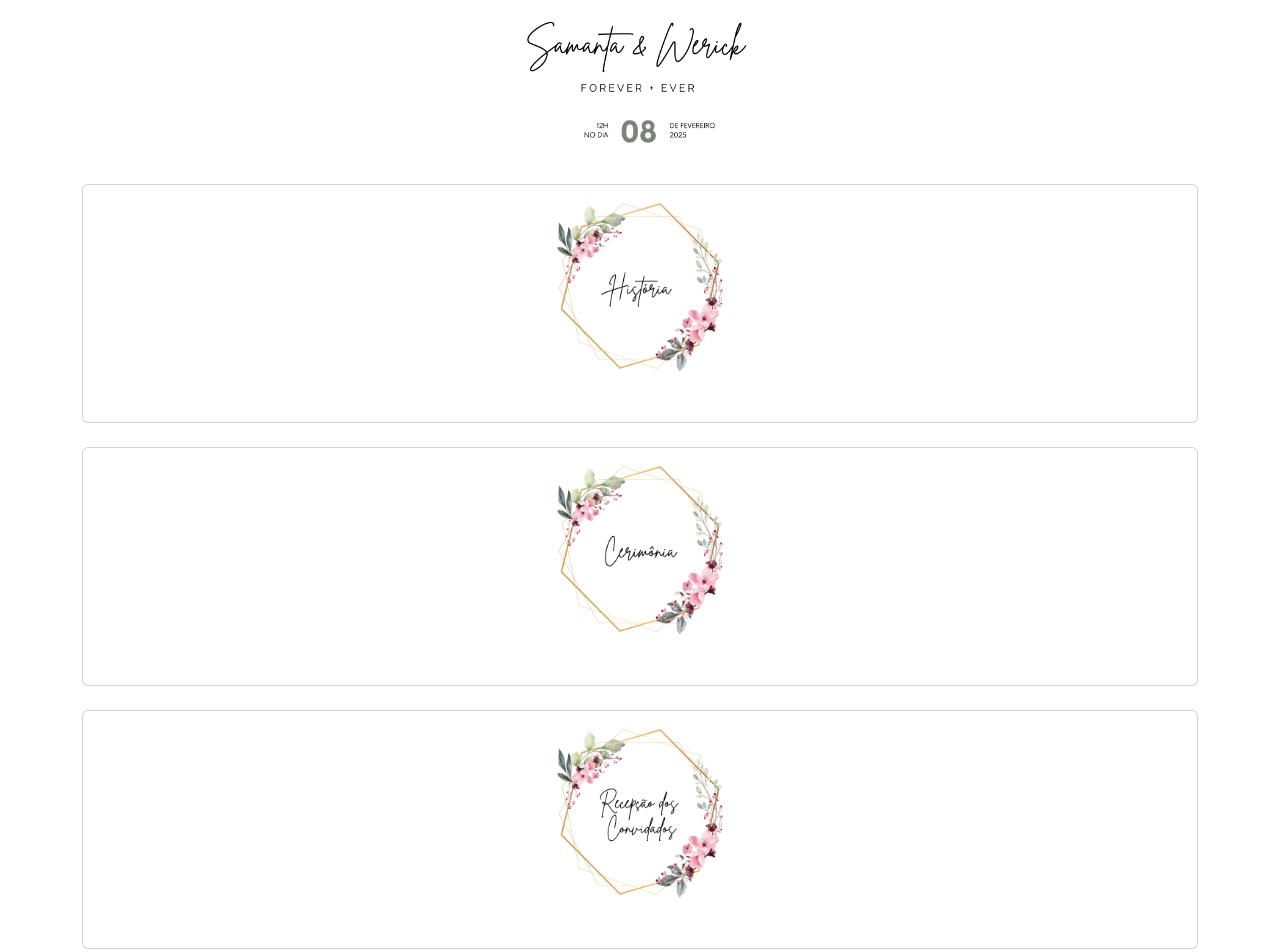
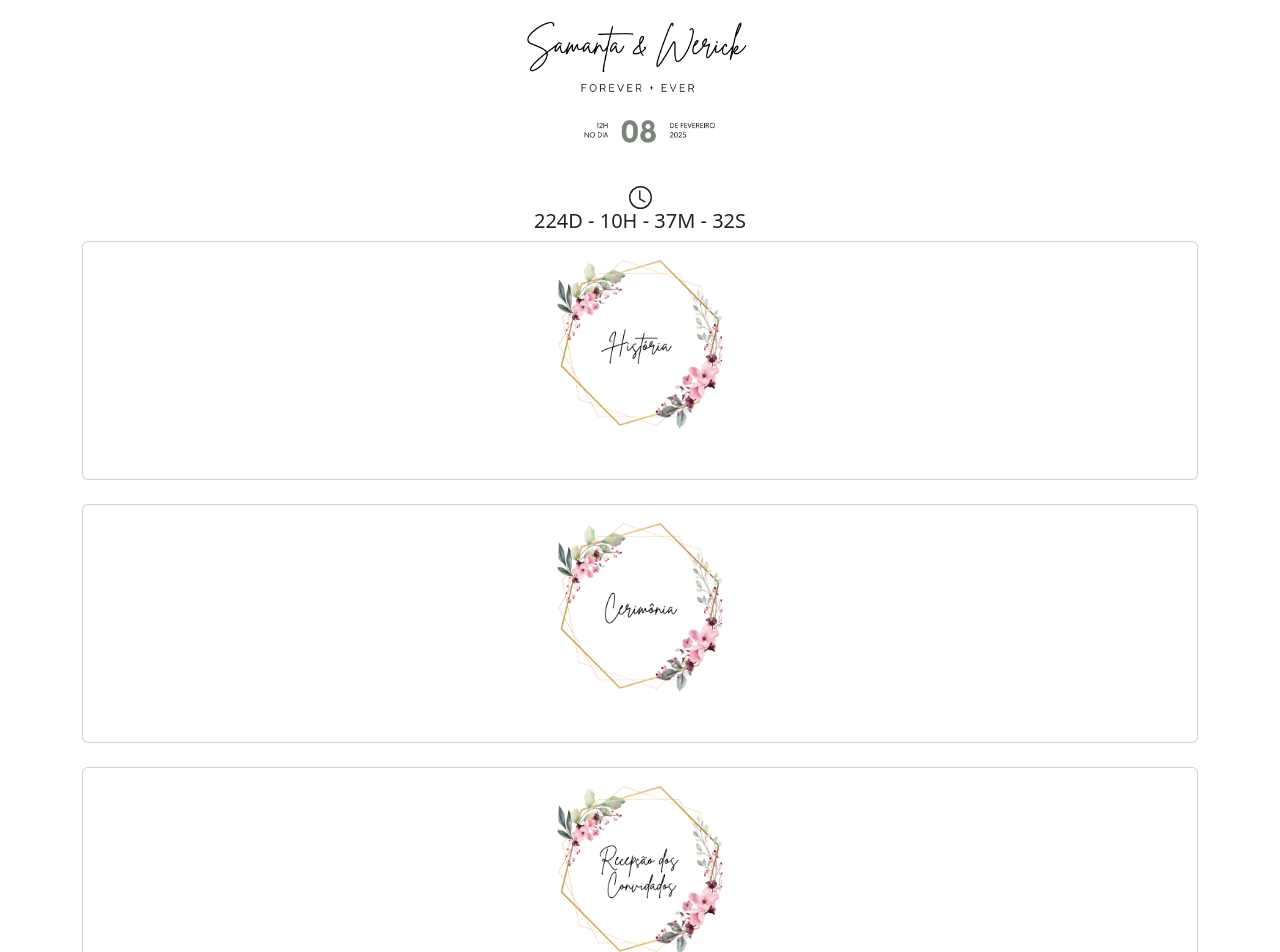
Before and after one commit to wericksilva/wedding-app, a Next.js app: page / in a window 1280 px wide. Shown: the top 952 px of the page. Built offline with nearby package versions, Linux system fonts and the light colour scheme.

Commit message:
countDownDate

```diff
--- a/src/app/page.js
+++ b/src/app/page.js
@@ -1,168 +1,117 @@
-import Image from "next/image";
-import styles from "./page.module.css";
+"use client"
 
-// or less ideally
+import { useState, useEffect } from "react";
+import Image from 'next/image';
+import styles from './page.module.css';
 import { Button } from 'react-bootstrap';
+
 export default function Home() {
+    const [timeLeft, setTimeLeft] = useState('');
+
+    useEffect(() => {
+        const countDownDate = new Date("Feb 8, 2025 00:00:00").getTime();
+
+        const updateCountdown = () => {
+            const now = new Date().getTime();
+            const distance = countDownDate - now;
+
+            if (distance < 0) {
+                setTimeLeft("EXPIRED");
+                return;
+            }
+
+            const days = Math.floor(distance / (1000 * 60 * 60 * 24));
+            const hours = Math.floor((distance % (1000 * 60 * 60 * 24)) / (1000 * 60 * 60));
+            const minutes = Math.floor((distance % (1000 * 60 * 60)) / (1000 * 60));
+            const seconds = Math.floor((distance % (1000 * 60)) / 1000);
+
+            setTimeLeft(`${days}D - ${hours}H - ${minutes}M - ${seconds}S`);
+        };
+
+        const interval = setInterval(updateCountdown, 1000);
+        return () => clearInterval(interval);
+    }, []);
+
     return (
         <>
-            {/*
-            <header className="bg-success py-3">
             <div className="container">
-                    <nav className="navbar navbar-expand-lg navbar-dark">
-                        <div className="container-fluid">
-                            <a className="navbar-brand" href="/">Samanta & Werick</a>
-                            <button className="navbar-toggler" type="button" data-bs-toggle="collapse" data-bs-target="#navbarSupportedContent" aria-controls="navbarSupportedContent" aria-expanded="false" aria-label="Toggle navigation">
-                                <span className="navbar-toggler-icon"></span>
-                            </button>
-                            <div className="collapse navbar-collapse" id="navbarSupportedContent">
-                                <ul className="navbar-nav ms-auto mb-2 mb-lg-0">
-                                    <li className="nav-item">
-                                        <a className="nav-link" href="/">Inicio</a>
-                                    </li>
-                                    <li className="nav-item">
-                                        <a className="nav-link" href="/">Cerimonia</a>
-                                    </li>
-                                    <li className="nav-item">
-                                        <a className="nav-link" href="/">Recepção</a>
-                                    </li>
-                                    <li className="nav-item">
-                                        <a className="nav-link" href="/">Capsula do tempo</a>
-                                    </li>
-                                    <li className="nav-item">
-                                        <a className="nav-link" href="/">Lista presente</a>
-                                    </li>
-                                </ul>
-                            </div>
-                        </div>
-                    </nav>
-                </div>
-            </header>
-            */}
-            <body>
-                <div className="container">
-                    <div className="text-center"> {/* Corrigido: className para text-center */}
-                        <img src="./imagens/baner.svg" width="352px" className="me-12" alt="Banner" /> {/* Corrigido: atributo className */}
+                <div className="text-center">
+                    <img src="./imagens/baner.svg" width="352px" className="me-12" alt="Banner" />
                 </div>
             </div>
 
-
-                <div className="container text-center" >
-
-
-                    <div class="card  mt-2">
             <div className="container">
-
-                            <div className="text-center"> {/* Corrigido: className para text-center */}
-                                <img src="./imagens/historia.svg" width="352px" height="205px" className="me-12" alt="Historia" /> {/* Corrigido: atributo className */}
+                <div className="text-center mt-2">
+                    <svg xmlns="http://www.w3.org/2000/svg" width="23" height="23" fill="currentColor" class="bi bi-clock" viewBox="0 0 16 16">
+                        <path d="M8 3.5a.5.5 0 0 0-1 0V9a.5.5 0 0 0 .252.434l3.5 2a.5.5 0 0 0 .496-.868L8 8.71z" />
+                        <path d="M8 16A8 8 0 1 0 8 0a8 8 0 0 0 0 16m7-8A7 7 0 1 1 1 8a7 7 0 0 1 14 0" />
+                    </svg>
+                    <h5>{timeLeft}</h5>
+                </div>
             </div>
 
+            <div className="container text-center">
+                <div className="card mt-2">
+                    <div className="container">
+                        <div className="text-center">
+                            <img src="./imagens/historia.svg" width="352px" height="205px" className="me-12" alt="Historia" />
                         </div>
-                        <div class="card-body">
-                       {/**
-                        *
-                                <svg xmlns="http://www.w3.org/2000/svg" color="green" width="42" height="60" fill="currentColor" class="bi bi-film" viewBox="0 0 16 16">
-                                    <path d="M0 1a1 1 0 0 1 1-1h14a1 1 0 0 1 1 1v14a1 1 0 0 1-1 1H1a1 1 0 0 1-1-1zm4 0v6h8V1zm8 8H4v6h8zM1 1v2h2V1zm2 3H1v2h2zM1 7v2h2V7zm2 3H1v2h2zm-2 3v2h2v-2zM15 1h-2v2h2zm-2 3v2h2V4zm2 3h-2v2h2zm-2 3v2h2v-2zm2 3h-2v2h2z" />
-                                </svg>
-                        */}
-
+                    </div>
+                    <div className="card-body">
+                        {/* Other content */}
+                    </div>
                 </div>
 
-                    </div>
-
-
-                    <div class="card mt-4">
+                <div className="card mt-4">
                     <div className="container">
                         <a className="nav-link" target="_blank" href="https://maps.app.goo.gl/q9tLoYmP62dTkNzM9">
-                            <div className="text-center"> {/* Corrigido: className para text-center */}
-                                <img src="./imagens/cerimonia.svg" width="352px" height="205px" className="me-12" alt="Cerimonia" /> {/* Corrigido: atributo className */}
+                            <div className="text-center">
+                                <img src="./imagens/cerimonia.svg" width="352px" height="205px" className="me-12" alt="Cerimonia" />
                             </div>
                         </a>
                     </div>
-                        <div class="card-body">
-                            {/***
-                             *
-                            <a className="nav-link" target="_blank" href="https://maps.app.goo.gl/q9tLoYmP62dTkNzM9">
-                                <svg xmlns="http://www.w3.org/2000/svg" color="green" width="42" height="60" fill="currentColor" class="bi bi-pin" viewBox="0 0 16 16">
-                                    <path d="M4.146.146A.5.5 0 0 1 4.5 0h7a.5.5 0 0 1 .5.5c0 .68-.342 1.174-.646 1.479-.126.125-.25.224-.354.298v4.431l.078.048c.203.127.476.314.751.555C12.36 7.775 13 8.527 13 9.5a.5.5 0 0 1-.5.5h-4v4.5c0 .276-.224 1.5-.5 1.5s-.5-1.224-.5-1.5V10h-4a.5.5 0 0 1-.5-.5c0-.973.64-1.725 1.17-2.189A6 6 0 0 1 5 6.708V2.277a3 3 0 0 1-.354-.298C4.342 1.674 4 1.179 4 .5a.5.5 0 0 1 .146-.354m1.58 1.408-.002-.001zm-.002-.001.002.001A.5.5 0 0 1 6 2v5a.5.5 0 0 1-.276.447h-.002l-.012.007-.054.03a5 5 0 0 0-.827.58c-.318.278-.585.596-.725.936h7.792c-.14-.34-.407-.658-.725-.936a5 5 0 0 0-.881-.61l-.012-.006h-.002A.5.5 0 0 1 10 7V2a.5.5 0 0 1 .295-.458 1.8 1.8 0 0 0 .351-.271c.08-.08.155-.17.214-.271H5.14q.091.15.214.271a1.8 1.8 0 0 0 .37.282" />
-                                </svg>
-                            </a>
-                             */}
+                    <div className="card-body">
+                        {/* Other content */}
                     </div>
                 </div>
 
-
-                    <div class="card  mt-4">
+                <div className="card mt-4">
                     <div className="container">
                         <a className="nav-link" target="_blank" href="https://maps.app.goo.gl/ww61LAaK9ZgrtEeW8">
-                            <div className="text-center"> {/* Corrigido: className para text-center */}
-                                <img src="./imagens/recepcao.svg" width="352px" height="205px" className="me-12" alt="Recepcao" /> {/* Corrigido: atributo className */}
+                            <div className="text-center">
+                                <img src="./imagens/recepcao.svg" width="352px" height="205px" className="me-12" alt="Recepcao" />
                             </div>
                         </a>
                     </div>
-                        <div class="card-body">
-                        {/**
-                         *
-                        <a className="nav-link" target="_blank" href="https://maps.app.goo.gl/ww61LAaK9ZgrtEeW8">
-                            <svg xmlns="http://www.w3.org/2000/svg" color="green" width="42" height="60" fill="currentColor" class="bi bi-pin-map" viewBox="0 0 16 16">
-                                <path fill-rule="evenodd" d="M3.1 11.2a.5.5 0 0 1 .4-.2H6a.5.5 0 0 1 0 1H3.75L1.5 15h13l-2.25-3H10a.5.5 0 0 1 0-1h2.5a.5.5 0 0 1 .4.2l3 4a.5.5 0 0 1-.4.8H.5a.5.5 0 0 1-.4-.8z" />
-                                <path fill-rule="evenodd" d="M8 1a3 3 0 1 0 0 6 3 3 0 0 0 0-6M4 4a4 4 0 1 1 4.5 3.969V13.5a.5.5 0 0 1-1 0V7.97A4 4 0 0 1 4 3.999z" />
-                            </svg>
-                        </a>
-                         */}
+                    <div className="card-body">
+                        {/* Other content */}
                     </div>
                 </div>
 
-
-                    <div class="card  mt-4">
+                <div className="card mt-4">
                     <div className="container">
                         <a className="nav-link" target="_blank" href="https://www.listapresenca.com.br/?d=NzMwOF84NjA3">
-                            <div className="text-center"> {/* Corrigido: className para text-center */}
-                                <img src="./imagens/presenca.svg" width="352px" height="205px" className="me-12" alt="Presenca" /> {/* Corrigido: atributo className */}
+                            <div className="text-center">
+                                <img src="./imagens/presenca.svg" width="352px" height="205px" className="me-12" alt="Presenca" />
                             </div>
                         </a>
                     </div>
-                        <div class="card-body">
-                            {/**
-                             *
-                            <a className="nav-link" target="_blank" href="https://www.listapresenca.com.br/?d=NzMwOF84NjA3">
-                                <svg xmlns="http://www.w3.org/2000/svg" color="green" width="42" height="60" fill="currentColor" class="bi bi-bookmark-check" viewBox="0 0 16 16">
-                                    <path fill-rule="evenodd" d="M10.854 5.146a.5.5 0 0 1 0 .708l-3 3a.5.5 0 0 1-.708 0l-1.5-1.5a.5.5 0 1 1 .708-.708L7.5 7.793l2.646-2.647a.5.5 0 0 1 .708 0" />
-                                    <path d="M2 2a2 2 0 0 1 2-2h8a2 2 0 0 1 2 2v13.5a.5.5 0 0 1-.777.416L8 13.101l-5.223 2.815A.5.5 0 0 1 2 15.5zm2-1a1 1 0 0 0-1 1v12.566l4.723-2.482a.5.5 0 0 1 .554 0L13 14.566V2a1 1 0 0 0-1-1z" />
-                                </svg>
-                            </a>
-                             */}
+                    <div className="card-body">
+                        {/* Other content */}
+                    </div>
                 </div>
 
-                    </div>
-                    <div class="card  mt-4">
+                <div className="card mt-4">
                     <div className="container">
-                            <div className="text-center"> {/* Corrigido: className para text-center */}
-                                <img src="./imagens/presentes.svg" width="352px" height="205px" className="me-12" alt="Presentes" /> {/* Corrigido: atributo className */}
+                        <div className="text-center">
+                            <img src="./imagens/presentes.svg" width="352px" height="205px" className="me-12" alt="Presentes" />
                         </div>
                     </div>
-                        <div class="card-body">
-                            {/**
-                             *
-                        <svg xmlns="http://www.w3.org/2000/svg" color="green" width="42" height="60" fill="currentColor" class="bi bi-gift" viewBox="0 0 16 16">
-                                <path d="M3 2.5a2.5 2.5 0 0 1 5 0 2.5 2.5 0 0 1 5 0v.006c0 .07 0 .27-.038.494H15a1 1 0 0 1 1 1v2a1 1 0 0 1-1 1v7.5a1.5 1.5 0 0 1-1.5 1.5h-11A1.5 1.5 0 0 1 1 14.5V7a1 1 0 0 1-1-1V4a1 1 0 0 1 1-1h2.038A3 3 0 0 1 3 2.506zm1.068.5H7v-.5a1.5 1.5 0 1 0-3 0c0 .085.002.274.045.43zM9 3h2.932l.023-.07c.043-.156.045-.345.045-.43a1.5 1.5 0 0 0-3 0zM1 4v2h6V4zm8 0v2h6V4zm5 3H9v8h4.5a.5.5 0 0 0 .5-.5zm-7 8V7H2v7.5a.5.5 0 0 0 .5.5z" />
-                            </svg>
-                             */}
+                    <div className="card-body">
+                        {/* Other content */}
                     </div>
-
                 </div>
-
-
             </div>
-
-
-
-
-
-
-
-
-            </body>
         </>
     );
 }
```
Lines whose indentation alone changed are shown as unchanged.
